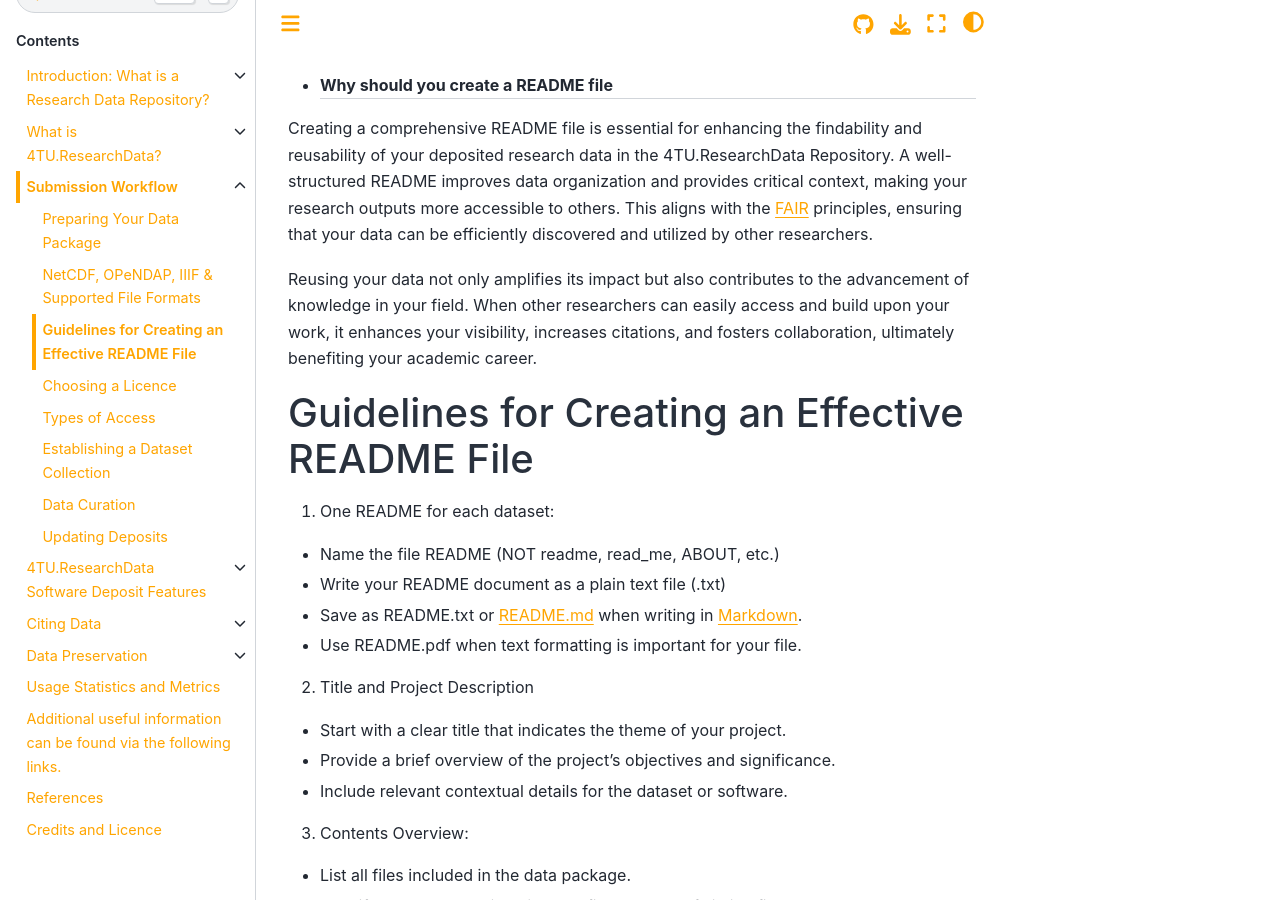
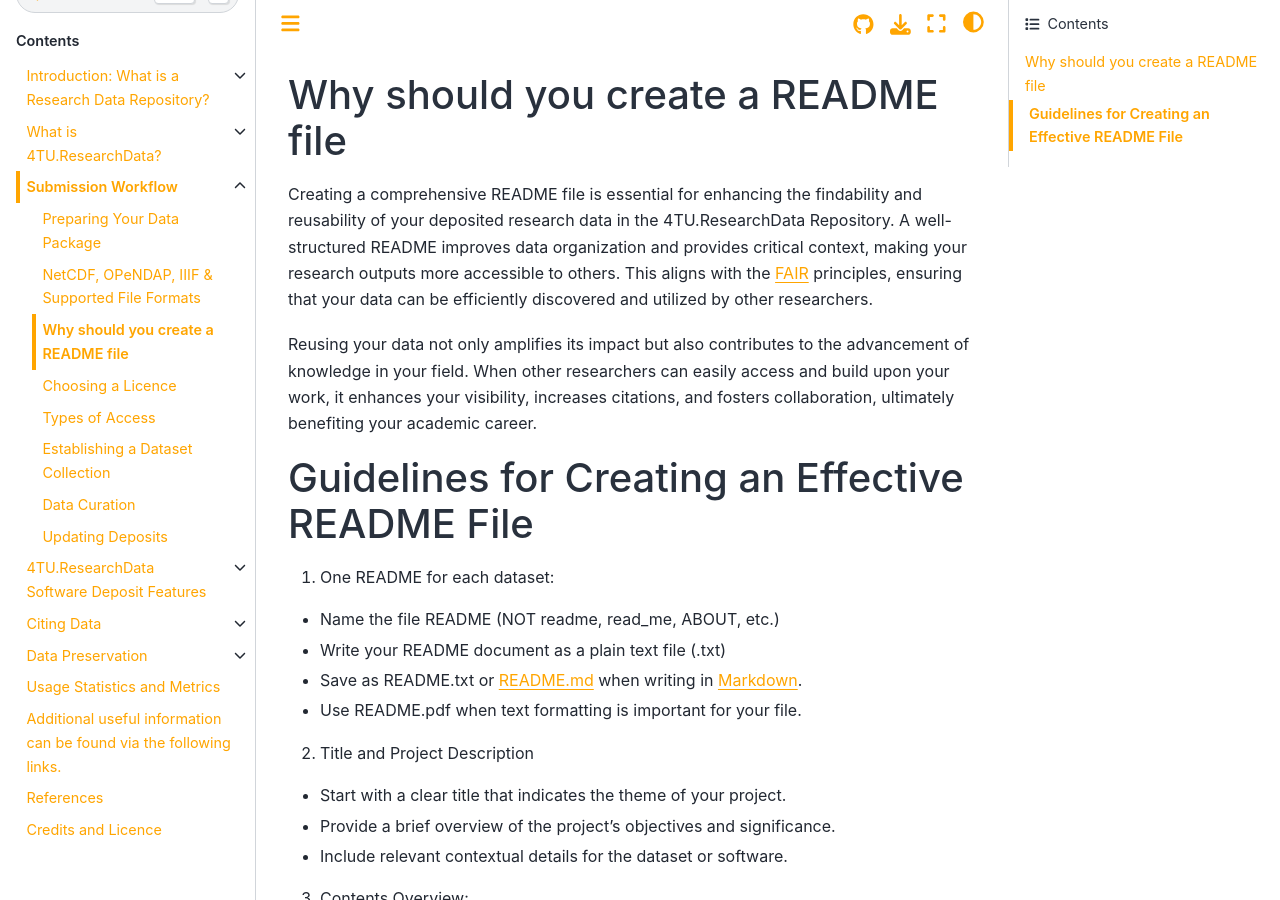
Before and after one commit to TUDelft-books/FAIR4TU_Submission_Help, a Jupyter Book: the page built from book/submission_workflow/readme_and_documentation.md, in a window 1280 px wide and 900 px high. Built offline with Jupyter Book 1.0.4 settings and Sphinx 7.4.7 and the Sphinx Book theme 1.1.4, drawn with Linux system fonts in a browser that asks for light colours; pages that are not in the unit, such as notebooks, are missing from menus; comment, search, counter and statistics services are not loaded.

Commit message:
Update readme_and_documentation.md

```diff
--- a/book/submission_workflow/readme_and_documentation.md
+++ b/book/submission_workflow/readme_and_documentation.md
@@ -1,4 +1,4 @@
-* # Why should you create a README file
+## Why should you create a README file
 
 Creating a comprehensive README file is essential for enhancing the findability and reusability of your deposited research data in the 4TU.ResearchData Repository. A well-structured README improves data organization and provides critical context, making your research outputs more accessible to others. This aligns with the [FAIR](/introduction/fair_data_and_software) principles, ensuring that your data can be efficiently discovered and utilized by other researchers.
 
```
